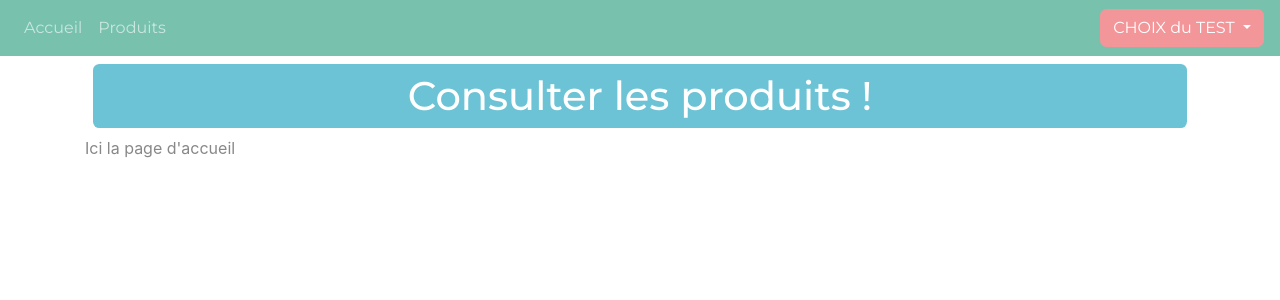
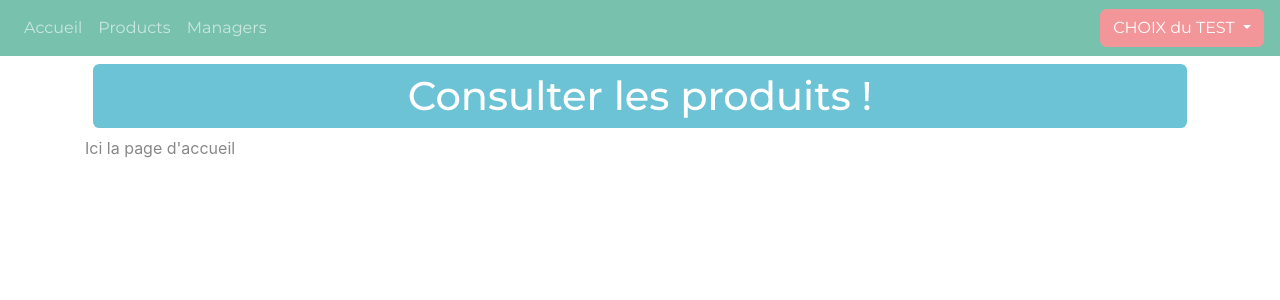
Before and after one commit to codeuronline/restapi, a PHP site: page /restapi/index.php in a window 1280 px wide. Shown: the top 300 px of the page. Run offline with PHP 8.4, Linux system fonts and the light colour scheme; some libraries are stand-ins or nearby versions.

Commit message:
update->manage

```diff
--- a/views/afficherAllProduct.view.php
+++ b/views/afficherAllProduct.view.php
@@ -19,7 +19,7 @@ ob_start();
     </thead>
     <tbody>
         <?php
-        // var_dump($products);
+        error_log(print_r($products,1));
         foreach ($products as $product) : ?>
         <!-- //$videos = $videoManager->getVideos(); -->
         <tr>
--- a/views/template.php
+++ b/views/template.php
@@ -36,23 +36,30 @@
                 </li>
 
                 <li class="nav-item">
-                    <a class="nav-link" href="<?=URL ?>products/">Produits</a>
+                    <a class="nav-link" href="<?=URL ?>products/">Products</a>
                 </li>
-            </ul>
+                <li class="nav-item">
+                    <a class="nav-link" href="<?=URL ?>xlsManager.php">Managers</a>
+                </li>
+
+
         </div>
 
-        <div class="btn-group">
+        <div class=" btn-group">
             <button type="button" class="btn btn-secondary dropdown-toggle" data-bs-toggle="dropdown"
                 data-bs-display="static" aria-expanded="false">
                 CHOIX du TEST
             </button>
             <ul class="dropdown-menu dropdown-menu-lg-end">
+                <li class="nav-item">
+                    <a href="nav-link" href="<?= URL?>xlsManager.php"></a>
+                </li>
                 <li><a href="http://localhost/restapi/products/"><button class="dropdown-item"
                             type="button">SHOW</button></a>
                 </li>
-                <!-- <li><a href="http://localhost/restapi/products/"><button class="dropdown-item"
+                <li><a href="http://localhost/restapi/products/"><button class="dropdown-item"
                             type="button">GET</button></a>
-                </li> -->
+                </li>
                 <li><a href="http://localhost/restapi/test_post.php"><button class="dropdown-item"
                             type="button">TEST_POST(Inserer)</button></a></li>
                 <li><a href="http://localhost/restapi/test_put.php"><button class="dropdown-item"
@@ -69,7 +76,8 @@
 
     <div class="container">
 
-        <h1 class="rounded dark p-2 m-2 text-center text-white bg-info"><?= $titre ?></h1>
+        <h1 class="rounded dark p-2 m-2 text-center text-white bg-info"><?= $titre ?>
+        </h1>
 
         <?= $content ?>
 
```
Also changed, not shown: 1 other file.
